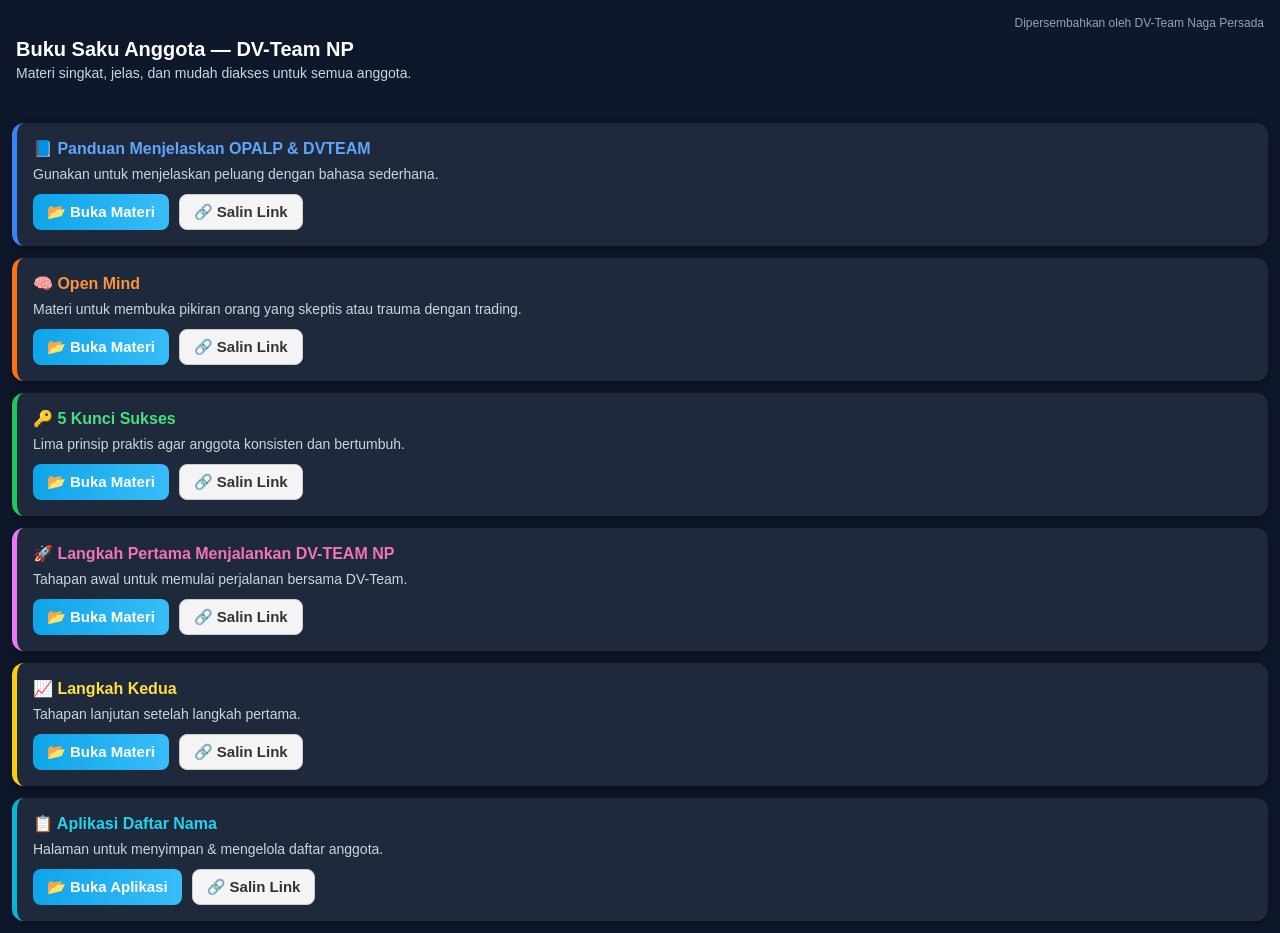
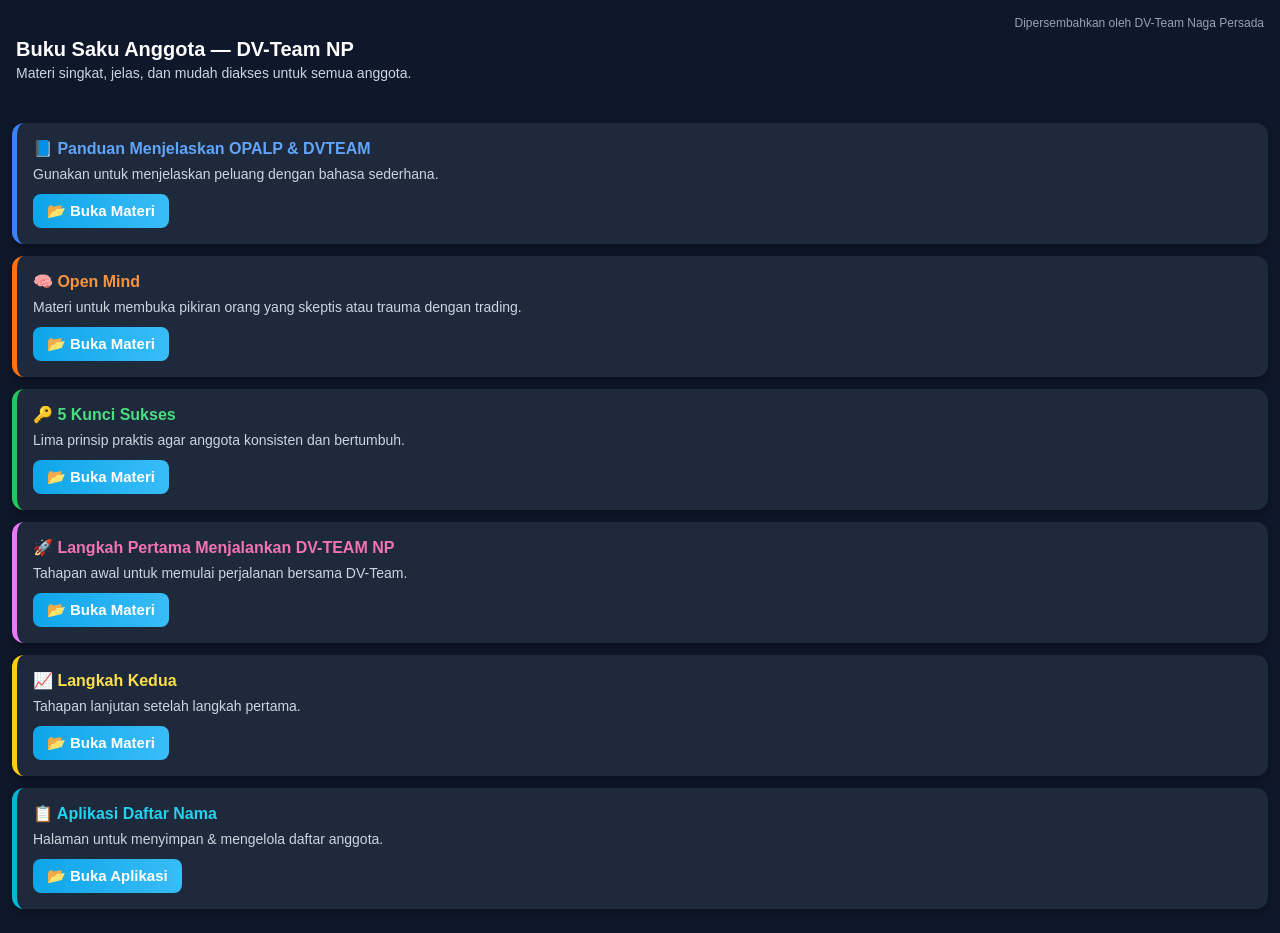
Before and after one commit to cahayabiruna-ctrl/BukuSaku, a plain HTML site: page index.html in a window 1280 px wide. Drawn offline with Linux system fonts and the light colour scheme.

Commit message:
Update index.html

```diff
--- a/index.html
+++ b/index.html
@@ -58,7 +58,7 @@
     }
     .buttons a {
       text-decoration: none;
-      font-size: 15px;      /* sedikit lebih besar dari teks biasa */
+      font-size: 15px;
       font-weight: 600;
       padding: 8px 14px;
       border-radius: 8px;
@@ -71,11 +71,6 @@
     .open {
       background: linear-gradient(90deg,#0ea5e9,#38bdf8);
       color: #fff;
-    }
-    .copy {
-      background-color: #f4f4f4;
-      color: #333;
-      border: 1px solid #ccc;
     }
     .buttons a:hover {
       transform: scale(1.05);
@@ -110,48 +105,37 @@
     <p>Gunakan untuk menjelaskan peluang dengan bahasa sederhana.</p>
     <div class="buttons">
       <a href="https://cahayabiruna-ctrl.github.io/Peluang-Bisnis/" target="_blank" class="open">📂 Buka Materi</a>
-      <a href="#" class="copy" onclick="copyLink('https://cahayabiruna-ctrl.github.io/Peluang-Bisnis/')">🔗 Salin Link</a>
     </div>
   </div>  <div class="card openmind">
     <h2>🧠 Open Mind</h2>
     <p>Materi untuk membuka pikiran orang yang skeptis atau trauma dengan trading.</p>
     <div class="buttons">
       <a href="https://cahayabiruna-ctrl.github.io/OpenMind/" target="_blank" class="open">📂 Buka Materi</a>
-      <a href="#" class="copy" onclick="copyLink('https://cahayabiruna-ctrl.github.io/OpenMind/')">🔗 Salin Link</a>
     </div>
   </div>  <div class="card success">
     <h2>🔑 5 Kunci Sukses</h2>
     <p>Lima prinsip praktis agar anggota konsisten dan bertumbuh.</p>
     <div class="buttons">
       <a href="https://cahayabiruna-ctrl.github.io/Edukasi/" target="_blank" class="open">📂 Buka Materi</a>
-      <a href="#" class="copy" onclick="copyLink('https://cahayabiruna-ctrl.github.io/Edukasi/')">🔗 Salin Link</a>
     </div>
   </div>  <div class="card first">
     <h2>🚀 Langkah Pertama Menjalankan DV-TEAM NP</h2>
     <p>Tahapan awal untuk memulai perjalanan bersama DV-Team.</p>
     <div class="buttons">
       <a href="https://cahayabiruna-ctrl.github.io/LangkahPertama/" target="_blank" class="open">📂 Buka Materi</a>
-      <a href="#" class="copy" onclick="copyLink('https://cahayabiruna-ctrl.github.io/LangkahPertama/')">🔗 Salin Link</a>
     </div>
   </div>  <div class="card second">
     <h2>📈 Langkah Kedua</h2>
     <p>Tahapan lanjutan setelah langkah pertama.</p>
     <div class="buttons">
       <a href="https://cahayabiruna-ctrl.github.io/Langkah-Kedua-/" target="_blank" class="open">📂 Buka Materi</a>
-      <a href="#" class="copy" onclick="copyLink('https://cahayabiruna-ctrl.github.io/Langkah-Kedua-/')">🔗 Salin Link</a>
     </div>
   </div>  <div class="card app">
     <h2>📋 Aplikasi Daftar Nama</h2>
     <p>Halaman untuk menyimpan & mengelola daftar anggota.</p>
     <div class="buttons">
       <a href="https://cahayabiruna-ctrl.github.io/AplikasiDaftarNama/" target="_blank" class="open">📂 Buka Aplikasi</a>
-      <a href="#" class="copy" onclick="copyLink('https://cahayabiruna-ctrl.github.io/AplikasiDaftarNama/')">🔗 Salin Link</a>
     </div>
-  </div>  <script>
-    function copyLink(url) {
-      navigator.clipboard.writeText(url).then(() => {
-        alert("Link tersalin: " + url);
-      });
-    }
-  </script></body>
+  </div>
+</body>
 </html>
```
